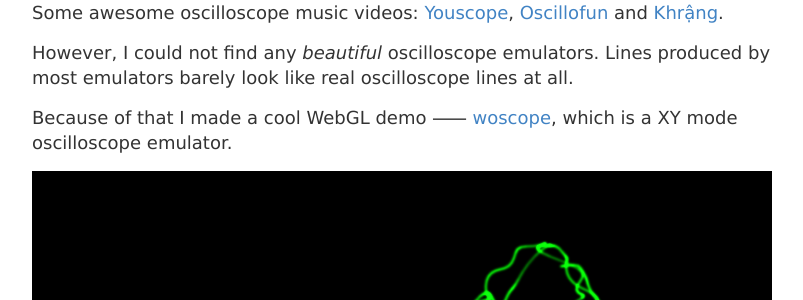
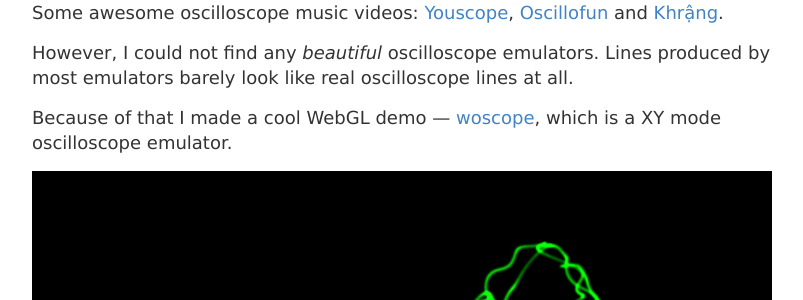
Before and after one commit to m1el/m1el.github.io, a Jekyll site: the page built from _posts/2015-09-17-oscilloscope-lines.md, in a window 1280 px wide and 900 px high. Shown: the part 384-684 px from the top of the window, without its empty margins (238-1041 px from the left). Built offline with Jekyll 4.4.1, drawn with Linux system fonts in a browser that asks for light colours; Markdown is read by kramdown in place of the engine named in the settings; formulas are drawn with MathJax 3.

Commit message:
em dash?

```diff
--- a/_posts/2015-09-17-oscilloscope-lines.md
+++ b/_posts/2015-09-17-oscilloscope-lines.md
@@ -27,7 +27,7 @@ Some awesome oscilloscope music videos:
 However, I could not find any *beautiful* oscilloscope emulators.
 Lines produced by most emulators barely look like real oscilloscope lines at all.
 
-Because of that I made a cool WebGL demo ⸺ [woscope](https://m1el.github.io/woscope/),
+Because of that I made a cool WebGL demo — [woscope](https://m1el.github.io/woscope/),
 which is a XY mode oscilloscope emulator.
 
 ![sexy oscilloscope squiggle](/woscope-how/woscope-pic.png)
```
